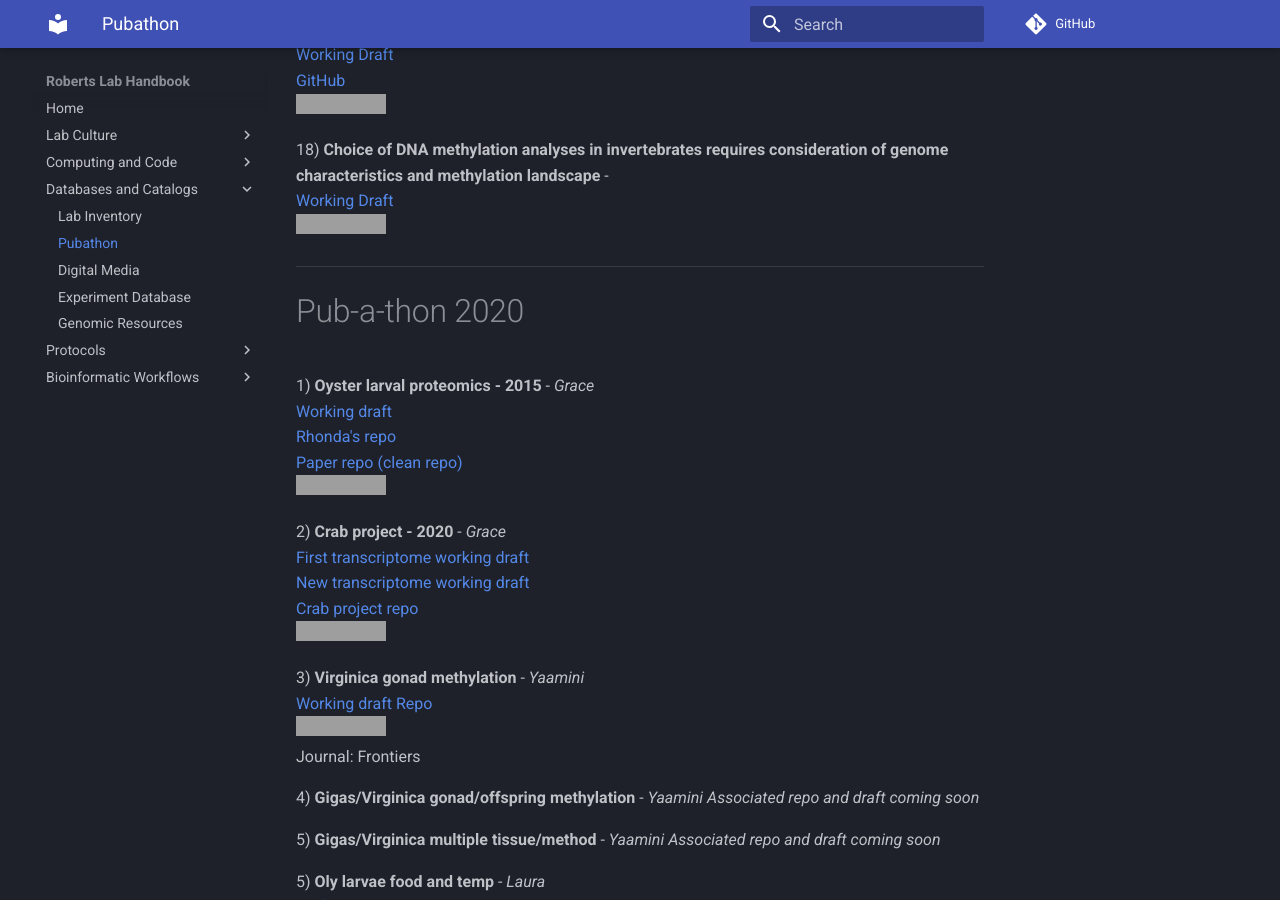
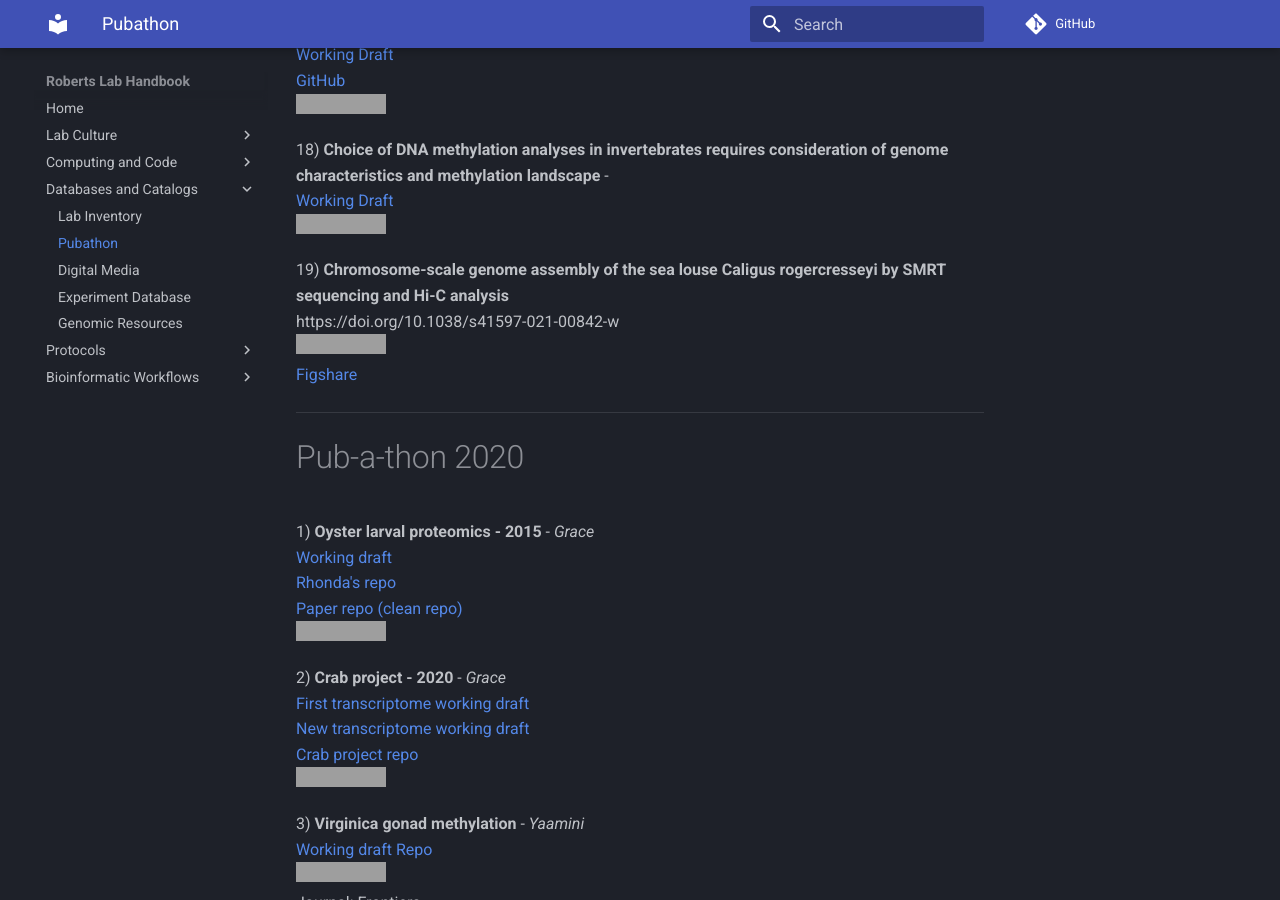
Before and after one commit to RobertsLab/resources, an MkDocs documentation site: the page built from docs/Pubathon.md, in a window 1280 px wide and 900 px high, scrolled down 2900 px, cut to the strip 0-900 px from the top of the window. Built offline with MkDocs 1.6.1 and Material for MkDocs 9.7.7, drawn with Linux system fonts in a browser that asks for light colours; comment, search, counter and statistics services are not loaded; grey boxes are pictures that could not be loaded.

Commit message:
Update Pubathon.md

```diff
--- a/docs/Pubathon.md
+++ b/docs/Pubathon.md
@@ -102,6 +102,12 @@ Journal: G3
 18) **Choice of DNA methylation analyses in invertebrates requires consideration of genome characteristics and methylation landscape** -
 [Working Draft](https://docs.google.com/document/d/1mjYzBNSl67Siv_Wph1ZF7CUrFpJr797_6yWyrjEKbto/edit)
 ![status](https://img.shields.io/badge/pub--a--thon%20status-in%20progress-orange.svg)
+
+19) **Chromosome-scale genome assembly of the sea louse Caligus rogercresseyi by SMRT sequencing and Hi-C analysis**
+https://doi.org/10.1038/s41597-021-00842-w
+![status](https://img.shields.io/badge/pub--a--thon%20status-PUBLISHED-blue.svg)
+[Figshare](https://figshare.com/articles/dataset/Additional_annotation_files_GenSAS/12847493)
+
 
 ---
 
```
